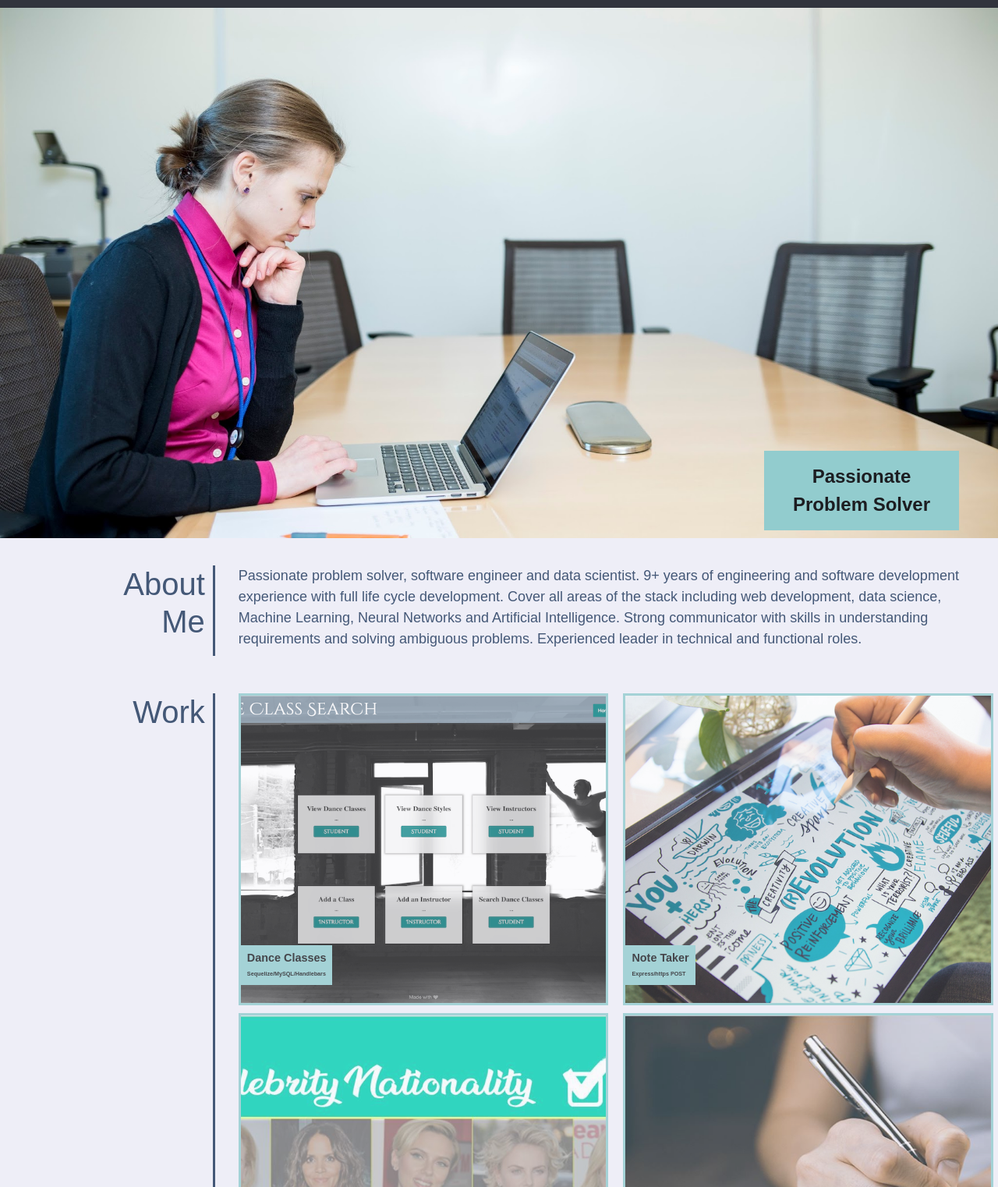
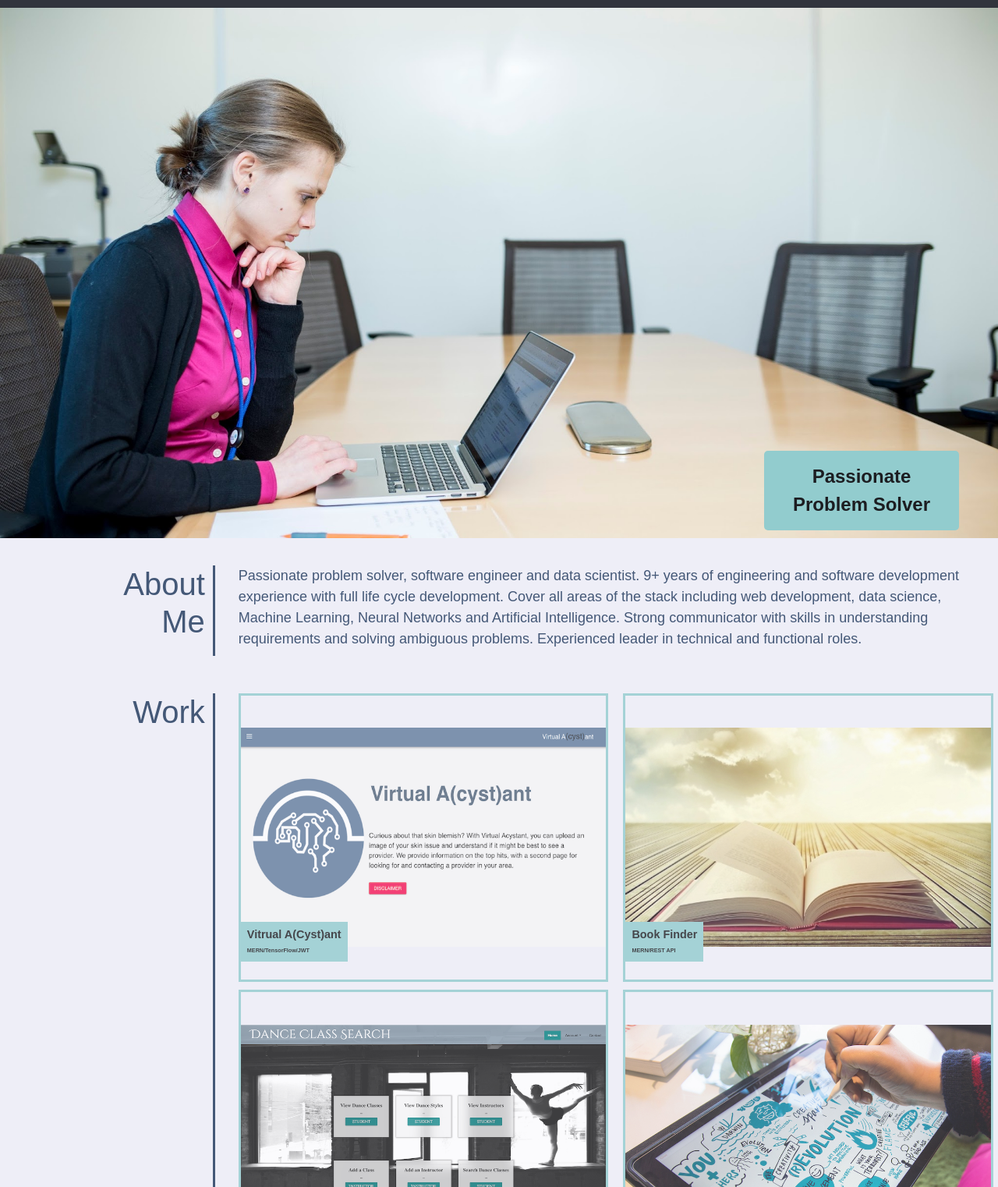
Before and after one commit to kgo87/portfolio_profile, a plain HTML site: page index.html in a window 1280 px wide. Shown: the part 78-1600 px from the top of the page at 78% size. Drawn offline with nearby package versions, Linux system fonts and the light colour scheme.

Commit message:
updating portfolio projects and resume

```diff
--- a/about_me_style.css
+++ b/about_me_style.css
@@ -84,13 +84,13 @@ figure {
     width: 100vw;
     margin-bottom: 25px;
     background-image: url("./images/intro_kat.jpg");
-    background-size: cover;
     background-position: center;
+    background-size: 100%;
+    background-repeat: no-repeat;
+    max-width: 100%;
+    display: block;
+    max-height: 100%;
     position: relative;
-    -webkit-background-size: cover;
-	-moz-background-size: cover;
-	background-size: cover;
-    -o-background-size: cover;
     flex-shrink: 12;
 }
 
@@ -107,6 +107,7 @@ figure {
     font-weight:bold;
     bottom:10px;
     right: 50px;
+    border-radius: 5px;
 }
 
 
@@ -176,7 +177,7 @@ h3 .sm {
 
 /* Sets the display options and the properties of the "row" that constains two small items in the work section */
 .small_box{
-    height: 400px;
+    height: 370px;
     margin-bottom:10px;
     display:flex;
     justify-content:space-between;
@@ -210,16 +211,29 @@ h3 .sm {
 #readme,
 #team,
 #dance_db,
-#note_taker
+#note_taker,
+#gbooks,
+#virt
 {
     background-position: center;
-    background-size: cover;
+    background-size: 100%;
+    background-repeat: no-repeat;
     max-width: 100%;
     display: block;
     max-height: 100%;
     flex-shrink: 4;
 }
 
+
+/* Sets the background image of the Virtual Asyctant item in the work section */
+#virt{
+    background-image: url("./images/virt.png");
+}
+
+/* Sets the background image of the Books Finder item in the work section */
+#gbooks{
+    background-image: url("./images/books.jpeg");
+}
 
 /* Sets the background image of the Dance Classes item in the work section */
 #dance_db{
--- a/index.html
+++ b/index.html
@@ -51,6 +51,14 @@
         <section id="work" class="content_item">
             <h1>Work</h1>
             <div>
+                <article class="small_box">
+                    <a class = "inner_box" id = "virt" href = "https://virtual-acystant-kat.herokuapp.com/" target ="_blank">
+                        <h3>Vitrual A(Cyst)ant<br><span class="sm">MERN/TensorFlow/JWT</span></h3>
+                    </a>
+                    <a class = "inner_box" id = "gbooks" href = "https://g-books-search-kat.herokuapp.com/" target ="_blank">
+                        <h3>Book Finder<br><span class="sm">MERN/REST API</span></h3>
+                    </a>
+                </article>
                 <article class="small_box">
                     <a class = "inner_box" id = "dance_db" href = "https://dance-class-search.herokuapp.com/index" target ="_blank">
                         <h3>Dance Classes<br><span class="sm">Sequelize/MySQL/Handlebars</span></h3>
```
Also changed, not shown: images/books.jpeg (added), images/virt.png (added), 1 other file.
